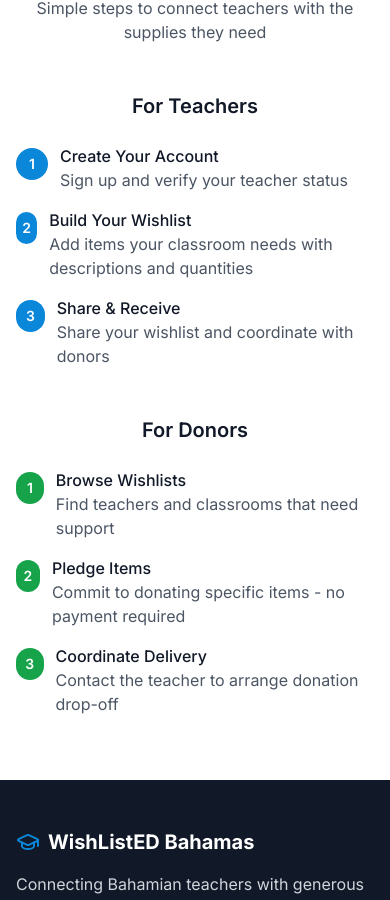
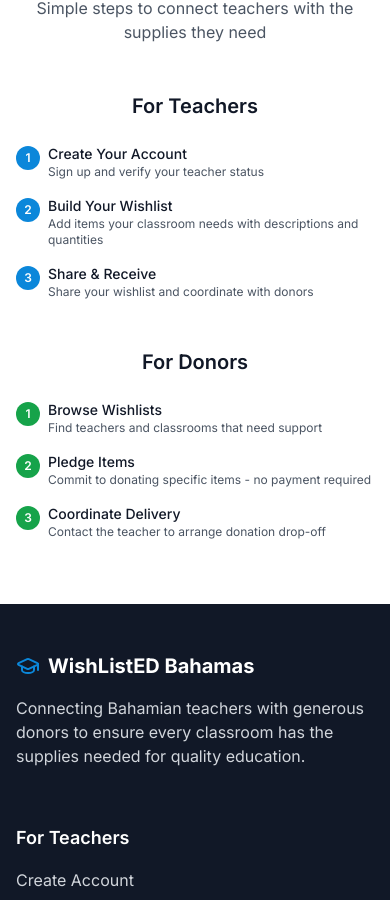
Before and after one commit to JayRKyd/wishlistEDBah, a Next.js app in the folder TeacherWishlist/: page / in a window 390 px wide. Shown: the part 1594-2494 px from the top of the page. Built offline with nearby package versions, Linux system fonts and the light colour scheme; no server answers; the database is empty.

Commit message:
fixing up

```diff
--- a/TeacherWishlist/app/auth/reset-password/page.tsx
+++ b/TeacherWishlist/app/auth/reset-password/page.tsx
@@ -21,6 +21,7 @@ function ResetPasswordPageContent() {
   const [showConfirmPassword, setShowConfirmPassword] = useState(false);
   const [isAuthenticated, setIsAuthenticated] = useState(false);
   const [isCheckingAuth, setIsCheckingAuth] = useState(true);
+  const [userRole, setUserRole] = useState<string | null>(null);
 
   const router = useRouter();
   const searchParams = useSearchParams();
@@ -50,6 +51,16 @@ function ResetPasswordPageContent() {
           } else {
             console.log('Session set successfully');
             setIsAuthenticated(true);
+            // Get user role for proper redirect
+            const { data: { user } } = await supabase.auth.getUser();
+            if (user) {
+              const { data: profile } = await supabase
+                .from('users')
+                .select('role')
+                .eq('id', user.id)
+                .single();
+              setUserRole(profile?.role || null);
+            }
           }
         } else {
           console.log('Missing tokens, checking if user is already authenticated...');
@@ -62,6 +73,13 @@ function ResetPasswordPageContent() {
           } else {
             console.log('User is already authenticated:', user.email);
             setIsAuthenticated(true);
+            // Get user role for proper redirect
+            const { data: profile } = await supabase
+              .from('users')
+              .select('role')
+              .eq('id', user.id)
+              .single();
+            setUserRole(profile?.role || null);
           }
         }
       } catch (err) {
@@ -135,7 +153,10 @@ function ResetPasswordPageContent() {
               </AlertDescription>
             </Alert>
             <Button
-              onClick={() => router.push('/auth/login')}
+              onClick={() => {
+                const loginUrl = userRole === 'donor' ? '/auth/donor-login' : '/auth/login';
+                router.push(loginUrl);
+              }}
               className="w-full"
             >
               Go to Login
@@ -191,7 +212,7 @@ function ResetPasswordPageContent() {
             </Button>
             <div className="text-center">
               <Link
-                href="/auth/login"
+                href={userRole === 'donor' ? '/auth/donor-login' : '/auth/login'}
                 className="text-sm text-primary hover:text-primary/80 flex items-center justify-center gap-1"
               >
                 <ArrowLeft className="h-4 w-4" />
@@ -294,7 +315,7 @@ function ResetPasswordPageContent() {
 
             <div className="text-center">
               <Link
-                href="/auth/login"
+                href={userRole === 'donor' ? '/auth/donor-login' : '/auth/login'}
                 className="text-sm text-primary hover:text-primary/80 flex items-center justify-center gap-1"
               >
                 <ArrowLeft className="h-4 w-4" />
--- a/TeacherWishlist/components/LandingPage.tsx
+++ b/TeacherWishlist/components/LandingPage.tsx
@@ -164,30 +164,30 @@ export default function LandingPage() {
               <h3 className="text-xl font-semibold text-gray-900 mb-6 text-center">For Teachers</h3>
               <div className="space-y-4">
                 <div className="flex items-start">
-                  <div className="w-8 h-8 bg-primary text-white rounded-full flex items-center justify-center mr-3 mt-1">
-                    <span className="text-sm font-semibold">1</span>
+                  <div className="w-6 h-6 sm:w-8 sm:h-8 bg-primary text-white rounded-full flex items-center justify-center mr-2 sm:mr-3 mt-0.5 sm:mt-1 flex-shrink-0">
+                    <span className="text-xs sm:text-sm font-semibold">1</span>
                   </div>
-                  <div>
-                    <h4 className="font-medium text-gray-900">Create Your Account</h4>
-                    <p className="text-gray-600">Sign up and verify your teacher status</p>
+                  <div className="min-w-0 flex-1">
+                    <h4 className="font-medium text-gray-900 text-sm sm:text-base">Create Your Account</h4>
+                    <p className="text-gray-600 text-xs sm:text-sm">Sign up and verify your teacher status</p>
                   </div>
                 </div>
                 <div className="flex items-start">
-                  <div className="w-8 h-8 bg-primary text-white rounded-full flex items-center justify-center mr-3 mt-1">
-                    <span className="text-sm font-semibold">2</span>
+                  <div className="w-6 h-6 sm:w-8 sm:h-8 bg-primary text-white rounded-full flex items-center justify-center mr-2 sm:mr-3 mt-0.5 sm:mt-1 flex-shrink-0">
+                    <span className="text-xs sm:text-sm font-semibold">2</span>
                   </div>
-                  <div>
-                    <h4 className="font-medium text-gray-900">Build Your Wishlist</h4>
-                    <p className="text-gray-600">Add items your classroom needs with descriptions and quantities</p>
+                  <div className="min-w-0 flex-1">
+                    <h4 className="font-medium text-gray-900 text-sm sm:text-base">Build Your Wishlist</h4>
+                    <p className="text-gray-600 text-xs sm:text-sm">Add items your classroom needs with descriptions and quantities</p>
                   </div>
                 </div>
                 <div className="flex items-start">
-                  <div className="w-8 h-8 bg-primary text-white rounded-full flex items-center justify-center mr-3 mt-1">
-                    <span className="text-sm font-semibold">3</span>
+                  <div className="w-6 h-6 sm:w-8 sm:h-8 bg-primary text-white rounded-full flex items-center justify-center mr-2 sm:mr-3 mt-0.5 sm:mt-1 flex-shrink-0">
+                    <span className="text-xs sm:text-sm font-semibold">3</span>
                   </div>
-                  <div>
-                    <h4 className="font-medium text-gray-900">Share & Receive</h4>
-                    <p className="text-gray-600">Share your wishlist and coordinate with donors</p>
+                  <div className="min-w-0 flex-1">
+                    <h4 className="font-medium text-gray-900 text-sm sm:text-base">Share & Receive</h4>
+                    <p className="text-gray-600 text-xs sm:text-sm">Share your wishlist and coordinate with donors</p>
                   </div>
                 </div>
               </div>
@@ -197,30 +197,30 @@ export default function LandingPage() {
               <h3 className="text-xl font-semibold text-gray-900 mb-6 text-center">For Donors</h3>
               <div className="space-y-4">
                 <div className="flex items-start">
-                  <div className="w-8 h-8 bg-green-600 text-white rounded-full flex items-center justify-center mr-3 mt-1">
-                    <span className="text-sm font-semibold">1</span>
+                  <div className="w-6 h-6 sm:w-8 sm:h-8 bg-green-600 text-white rounded-full flex items-center justify-center mr-2 sm:mr-3 mt-0.5 sm:mt-1 flex-shrink-0">
+                    <span className="text-xs sm:text-sm font-semibold">1</span>
                   </div>
-                  <div>
-                    <h4 className="font-medium text-gray-900">Browse Wishlists</h4>
-                    <p className="text-gray-600">Find teachers and classrooms that need support</p>
+                  <div className="min-w-0 flex-1">
+                    <h4 className="font-medium text-gray-900 text-sm sm:text-base">Browse Wishlists</h4>
+                    <p className="text-gray-600 text-xs sm:text-sm">Find teachers and classrooms that need support</p>
                   </div>
                 </div>
                 <div className="flex items-start">
-                  <div className="w-8 h-8 bg-green-600 text-white rounded-full flex items-center justify-center mr-3 mt-1">
-                    <span className="text-sm font-semibold">2</span>
+                  <div className="w-6 h-6 sm:w-8 sm:h-8 bg-green-600 text-white rounded-full flex items-center justify-center mr-2 sm:mr-3 mt-0.5 sm:mt-1 flex-shrink-0">
+                    <span className="text-xs sm:text-sm font-semibold">2</span>
                   </div>
-                  <div>
-                    <h4 className="font-medium text-gray-900">Pledge Items</h4>
-                    <p className="text-gray-600">Commit to donating specific items - no payment required</p>
+                  <div className="min-w-0 flex-1">
+                    <h4 className="font-medium text-gray-900 text-sm sm:text-base">Pledge Items</h4>
+                    <p className="text-gray-600 text-xs sm:text-sm">Commit to donating specific items - no payment required</p>
                   </div>
                 </div>
                 <div className="flex items-start">
-                  <div className="w-8 h-8 bg-green-600 text-white rounded-full flex items-center justify-center mr-3 mt-1">
-                    <span className="text-sm font-semibold">3</span>
+                  <div className="w-6 h-6 sm:w-8 sm:h-8 bg-green-600 text-white rounded-full flex items-center justify-center mr-2 sm:mr-3 mt-0.5 sm:mt-1 flex-shrink-0">
+                    <span className="text-xs sm:text-sm font-semibold">3</span>
                   </div>
-                  <div>
-                    <h4 className="font-medium text-gray-900">Coordinate Delivery</h4>
-                    <p className="text-gray-600">Contact the teacher to arrange donation drop-off</p>
+                  <div className="min-w-0 flex-1">
+                    <h4 className="font-medium text-gray-900 text-sm sm:text-base">Coordinate Delivery</h4>
+                    <p className="text-gray-600 text-xs sm:text-sm">Contact the teacher to arrange donation drop-off</p>
                   </div>
                 </div>
               </div>
```
Also changed, not shown: TeacherWishlist/components/Navbar.tsx (+15 -15 lines).
